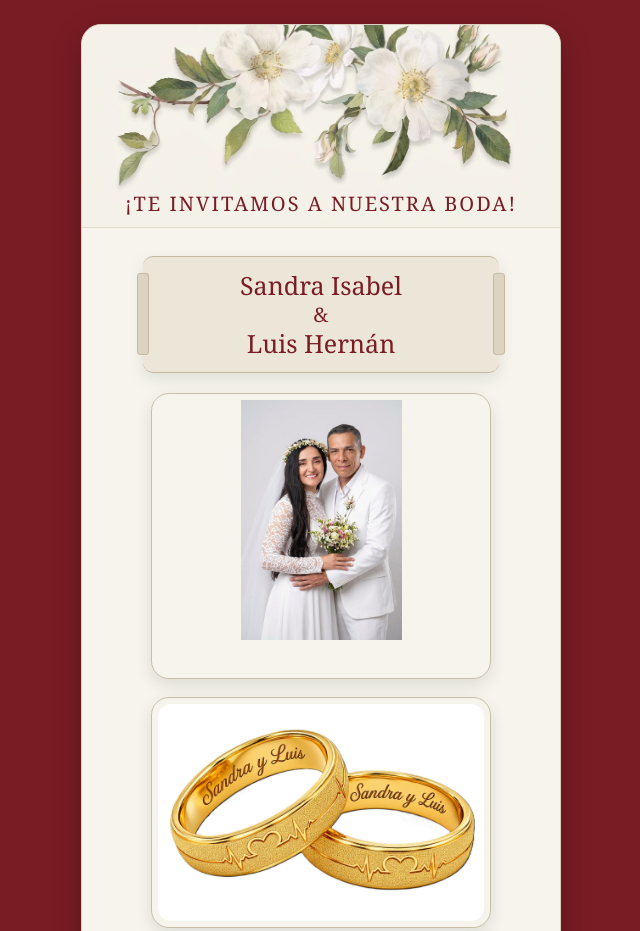
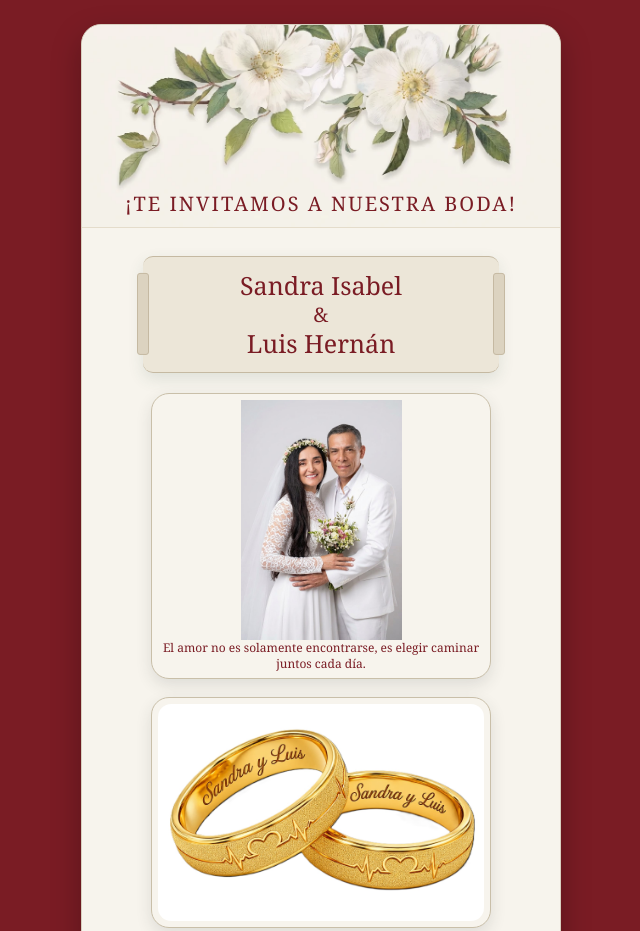
Before and after one commit to LuisDataS/Mi-Boda-G, a plain HTML site: page index.html in a window 1280 px wide. Shown: the top 931 px of the page, without its empty margins (319-959 px from the left). Drawn offline with Linux system fonts and the light colour scheme.

Commit message:
Change color of pie-foto text

```diff
--- a/index.html
+++ b/index.html
@@ -256,7 +256,7 @@
     }
     .pie-foto {
       font-size: 12px;
-      color: #f7f4ed;
+      color: #7a1c24;
       line-height: 1.35;
       text-align: center;
     }
```
